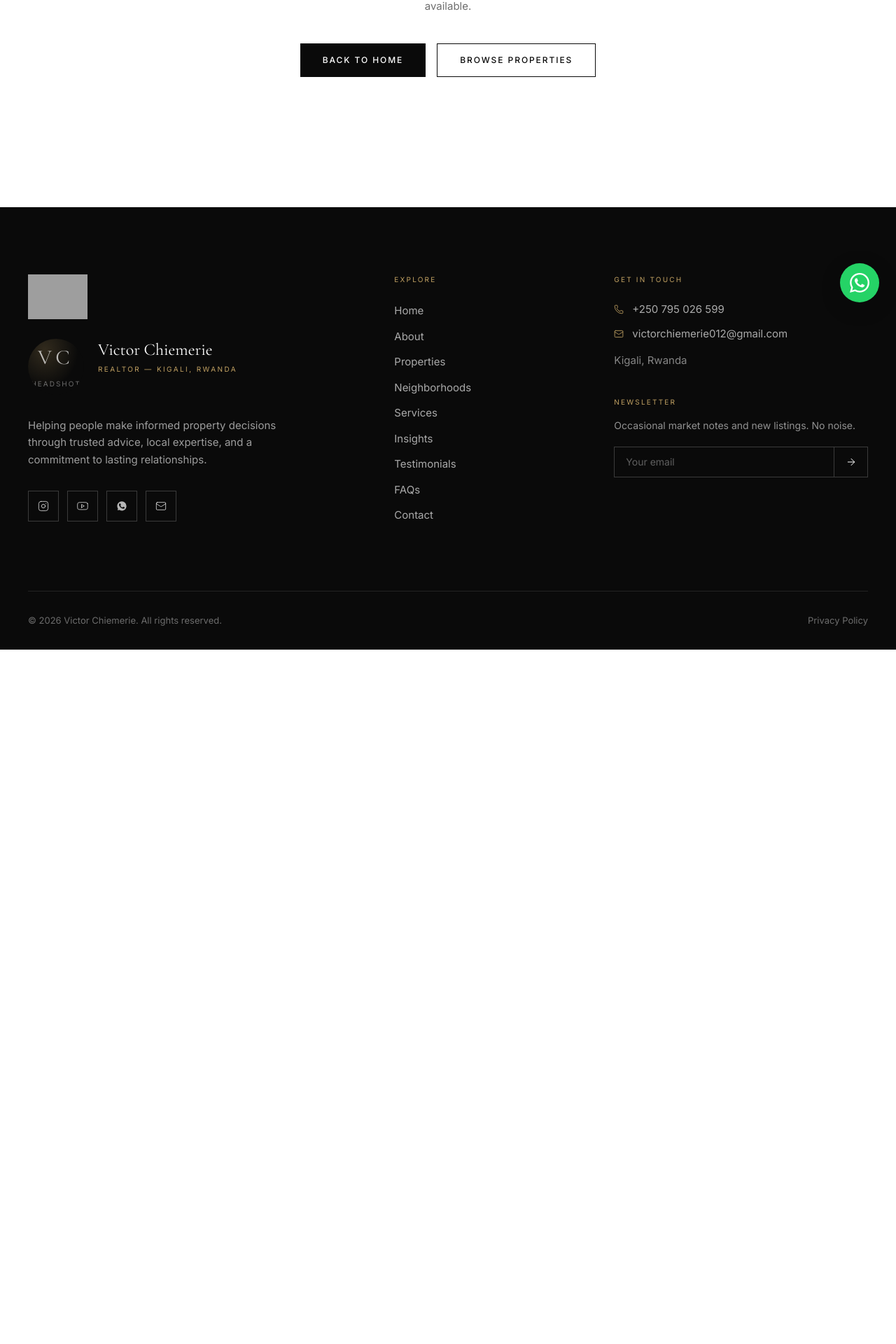
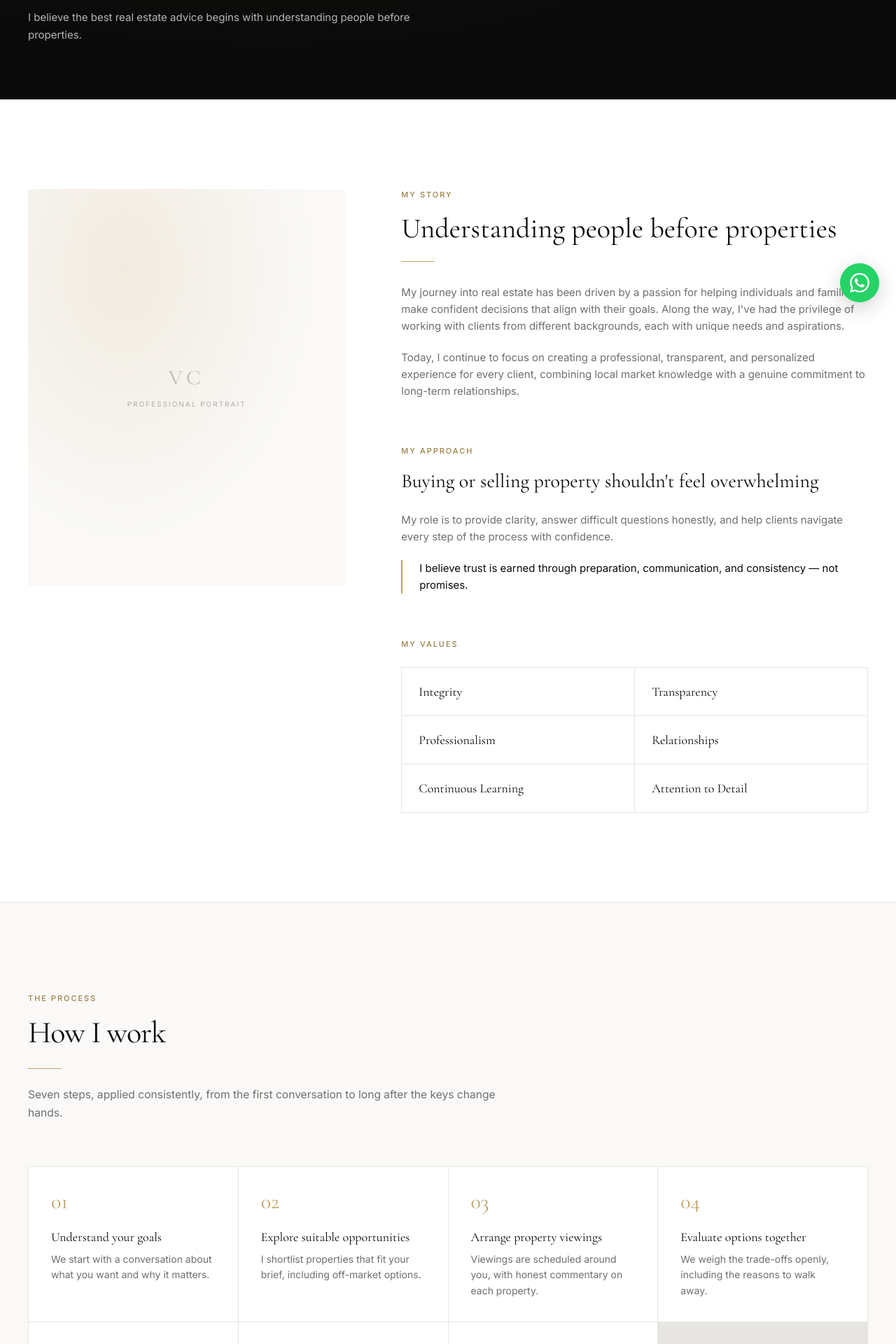
Before and after one commit to EucTech/victor-portfolio, a Next.js app: page /about in a window 1280 px wide. Before the commit this address had no page. Shown: the part 344-2264 px from the top of the page at 70% size. Before the commit the page ends 1272 px from the top, so only its background shows below. Built offline with nearby package versions, Linux system fonts and the light colour scheme; grey boxes are pictures that could not be loaded.

Commit message:
Add about page

```diff
--- /dev/null
+++ b/src/app/about/page.tsx
@@ -0,0 +1,155 @@
+import { Container } from "@/components/ui/container";
+import { Media } from "@/components/ui/media";
+import { Reveal } from "@/components/ui/reveal";
+import { SectionHeading } from "@/components/ui/section-heading";
+import { PageHero } from "@/components/page-hero";
+import { CtaBand } from "@/components/cta-band";
+import { processSteps, values } from "@/data/services";
+import { pageMeta, JsonLd, breadcrumbSchema } from "@/lib/seo";
+import { site } from "@/data/site";
+
+export const metadata = pageMeta({
+  title: "About Victor Chiemerie — Realtor in Kigali",
+  description:
+    "Victor Chiemerie is a Kigali-based realtor focused on clarity, honest advice and long-term relationships. Learn his story, his approach and how he works with clients.",
+  path: "/about",
+});
+
+const personSchema = {
+  "@context": "https://schema.org",
+  "@type": "Person",
+  name: site.name,
+  jobTitle: "Realtor",
+  description: site.description,
+  url: `${site.url}/about`,
+  telephone: site.phone,
+  email: site.email,
+  worksFor: { "@type": "RealEstateAgent", name: site.name },
+  address: { "@type": "PostalAddress", addressLocality: "Kigali", addressCountry: "RW" },
+};
+
+export default function AboutPage() {
+  return (
+    <>
+      <PageHero
+        label="About"
+        title="Helping People Make Better Property Decisions"
+        intro="I believe the best real estate advice begins with understanding people before properties."
+      />
+
+      {/* My Story */}
+      <section className="py-24 md:py-32">
+        <Container size="wide">
+          <div className="grid gap-12 lg:grid-cols-12 lg:gap-20">
+            <Reveal className="lg:col-span-5">
+              <Media
+                src=""
+                alt="Victor Chiemerie"
+                label="Professional portrait"
+                className="aspect-[4/5] w-full lg:sticky lg:top-32"
+                sizes="(max-width: 1024px) 100vw, 40vw"
+              />
+            </Reveal>
+
+            <div className="lg:col-span-7">
+              <Reveal>
+                <p className="label mb-4">My story</p>
+                <h2 className="font-display text-[2rem] leading-[1.15] text-ink md:text-[2.5rem]">
+                  Understanding people before properties
+                </h2>
+                <div className="mt-6 h-px w-12 bg-gold" />
+                <div className="mt-8 space-y-5 text-[0.9375rem] leading-relaxed text-muted">
+                  <p>
+                    My journey into real estate has been driven by a passion for
+                    helping individuals and families make confident decisions that
+                    align with their goals. Along the way, I&apos;ve had the privilege
+                    of working with clients from different backgrounds, each with
+                    unique needs and aspirations.
+                  </p>
+                  <p>
+                    Today, I continue to focus on creating a professional,
+                    transparent, and personalized experience for every client,
+                    combining local market knowledge with a genuine commitment to
+                    long-term relationships.
+                  </p>
+                </div>
+              </Reveal>
+
+              <Reveal delay={100} className="mt-16">
+                <p className="label mb-4">My approach</p>
+                <h3 className="font-display text-[1.75rem] leading-snug text-ink">
+                  Buying or selling property shouldn&apos;t feel overwhelming
+                </h3>
+                <div className="mt-6 space-y-5 text-[0.9375rem] leading-relaxed text-muted">
+                  <p>
+                    My role is to provide clarity, answer difficult questions
+                    honestly, and help clients navigate every step of the process with
+                    confidence.
+                  </p>
+                  <p className="border-l-2 border-gold pl-6 text-ink">
+                    I believe trust is earned through preparation, communication, and
+                    consistency — not promises.
+                  </p>
+                </div>
+              </Reveal>
+
+              <Reveal delay={140} className="mt-16">
+                <p className="label mb-6">My values</p>
+                <ul className="grid grid-cols-1 gap-px overflow-hidden border border-line bg-line xs:grid-cols-2 sm:grid-cols-2">
+                  {values.map((v) => (
+                    <li
+                      key={v}
+                      className="bg-white px-6 py-5 font-display text-lg text-ink"
+                    >
+                      {v}
+                    </li>
+                  ))}
+                </ul>
+              </Reveal>
+            </div>
+          </div>
+        </Container>
+      </section>
+
+      {/* How I work */}
+      <section className="border-t border-line bg-cream py-24 md:py-32">
+        <Container size="wide">
+          <Reveal>
+            <SectionHeading
+              label="The process"
+              title="How I work"
+              intro="Seven steps, applied consistently, from the first conversation to long after the keys change hands."
+            />
+          </Reveal>
+
+          <ol className="mt-16 grid gap-px overflow-hidden border border-line bg-line md:grid-cols-2 lg:grid-cols-4">
+            {processSteps.map((step, i) => (
+              <Reveal key={step.title} delay={i * 60} className="bg-line">
+                <li className="h-full bg-white p-8">
+                  <span className="font-display text-3xl text-gold">
+                    {String(i + 1).padStart(2, "0")}
+                  </span>
+                  <h3 className="mt-5 font-display text-lg leading-snug text-ink">
+                    {step.title}
+                  </h3>
+                  <p className="mt-2 text-[0.875rem] leading-relaxed text-muted">
+                    {step.body}
+                  </p>
+                </li>
+              </Reveal>
+            ))}
+          </ol>
+        </Container>
+      </section>
+
+      <CtaBand title="Let's start with a conversation" />
+      <JsonLd data={personSchema} />
+      <JsonLd
+        data={breadcrumbSchema([
+          { name: "Home", path: "/" },
+          { name: "About", path: "/about" },
+        ])}
+      />
+    </>
+  );
+}
```
